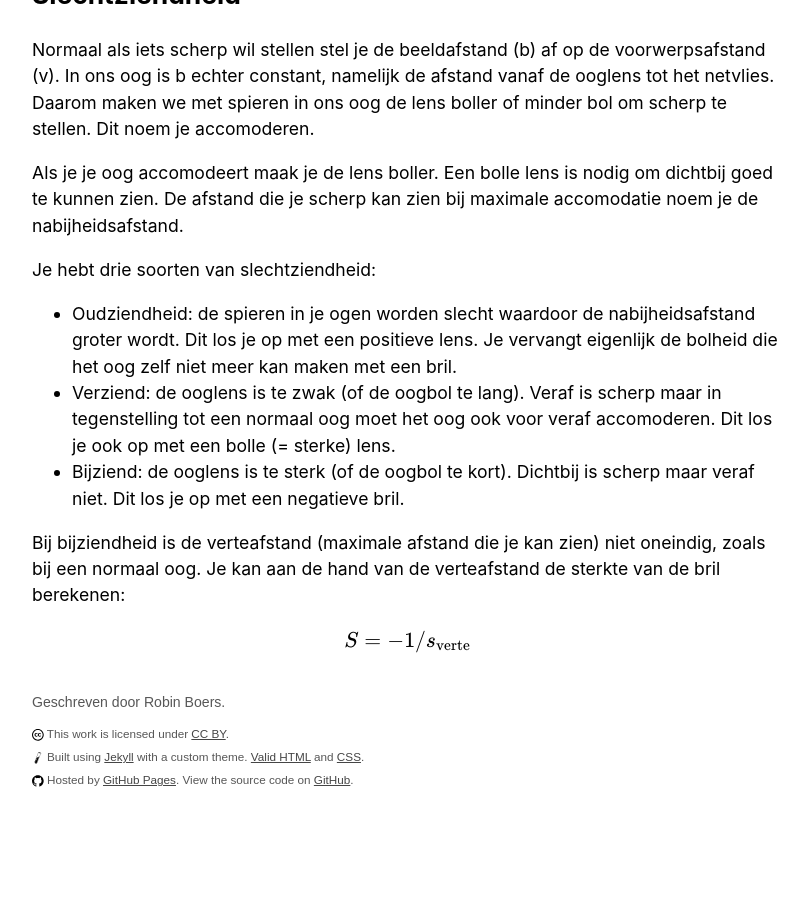
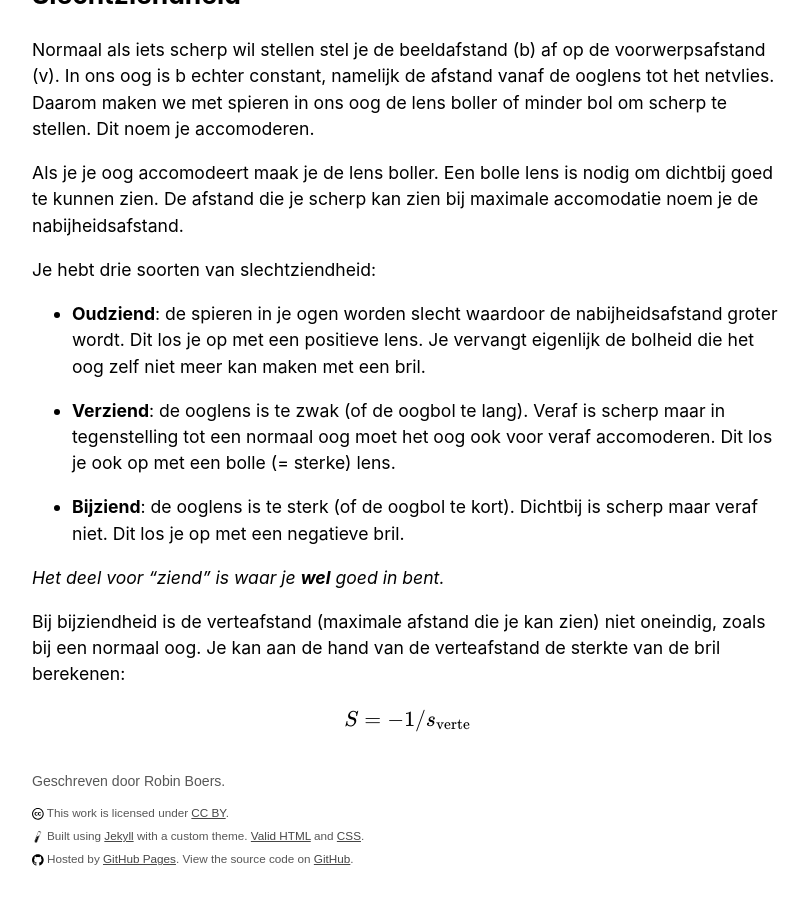
Before and after one commit to RobinBoers/school.geheimesite.nl, a Jekyll site: the page built from 5VWO/TW2/Natuurkunde.md, in a window 1280 px wide and 900 px high, scrolled down 4829 px. Shown: the whole window, without its empty margins (233-1041 px from the left). Built offline with Jekyll 4.4.1, drawn with Linux system fonts in a browser that asks for light colours; our own code applies the rules of GitHub Pages for plain Markdown files; before the commit the page ends 5650 px from its top, so only the background shows below that.

Commit message:
Formatting

```diff
--- a/5VWO/TW2/Natuurkunde.md
+++ b/5VWO/TW2/Natuurkunde.md
@@ -133,9 +133,13 @@ Als je je oog accomodeert maak je de lens boller. Een bolle lens is nodig om dic
 
 Je hebt drie soorten van slechtziendheid:
 
-- Oudziendheid: de spieren in je ogen worden slecht waardoor de nabijheidsafstand groter wordt. Dit los je op met een positieve lens. Je vervangt eigenlijk de bolheid die het oog zelf niet meer kan maken met een bril.
-- Verziend: de ooglens is te zwak (of de oogbol te lang). Veraf is scherp maar in tegenstelling tot een normaal oog moet het oog ook voor veraf accomoderen. Dit los je ook op met een bolle (= sterke) lens.
-- Bijziend: de ooglens is te sterk (of de oogbol te kort). Dichtbij is scherp maar veraf niet. Dit los je op met een negatieve bril.
+- **Oudziend**: de spieren in je ogen worden slecht waardoor de nabijheidsafstand groter wordt. Dit los je op met een positieve lens. Je vervangt eigenlijk de bolheid die het oog zelf niet meer kan maken met een bril.
+
+- **Verziend**: de ooglens is te zwak (of de oogbol te lang). Veraf is scherp maar in tegenstelling tot een normaal oog moet het oog ook voor veraf accomoderen. Dit los je ook op met een bolle (= sterke) lens.
+
+- **Bijziend**: de ooglens is te sterk (of de oogbol te kort). Dichtbij is scherp maar veraf niet. Dit los je op met een negatieve bril.
+
+_Het deel voor "ziend" is waar je **wel** goed in bent._
 
 Bij bijziendheid is de verteafstand (maximale afstand die je kan zien) niet oneindig, zoals bij een normaal oog. Je kan aan de hand van de verteafstand de sterkte van de bril berekenen:
 
```
